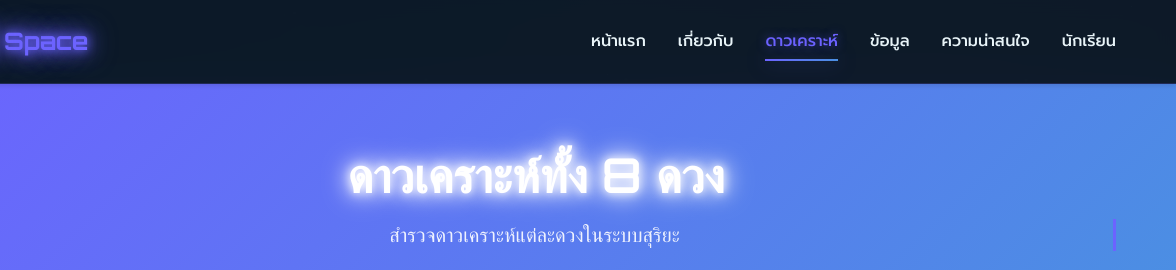
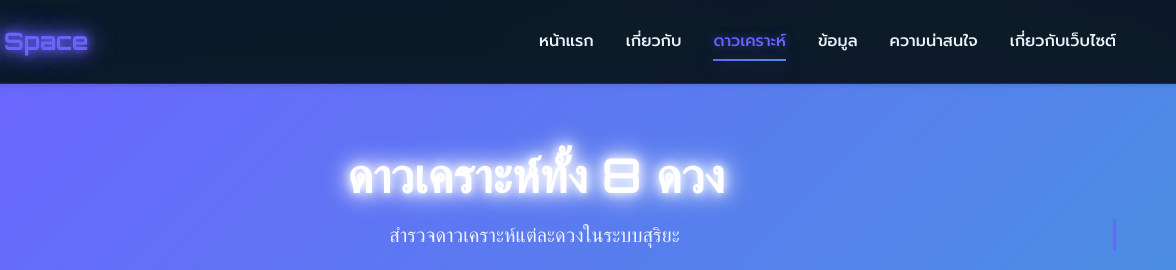
Before and after one commit to siriphong006-debug/SiriphongWeb, a plain HTML site: page types.html in a window 1280 px wide. Shown: the top 270 px of the page, 104-1280 px from the left. Drawn offline with Linux system fonts and the light colour scheme.

Commit message:
Add files via upload

```diff
--- a/types.html
+++ b/types.html
@@ -30,7 +30,7 @@
                 <li><a href="types.html" class="active">ดาวเคราะห์</a></li>
                 <li><a href="recipes.html">ข้อมูล</a></li>
                 <li><a href="benefits.html">ความน่าสนใจ</a></li>
-                <li><a href="student.html">นักเรียน</a></li>
+                <li><a href="student.html">เกี่ยวกับเว็บไซต์</a></li>
             </ul>
             <div class="hamburger">
                 <span></span>
@@ -529,6 +529,7 @@
                         <li><a href="types.html">ดาวเคราะห์</a></li>
                         <li><a href="recipes.html">ข้อมูล</a></li>
                         <li><a href="benefits.html">ความน่าสนใจ</a></li>
+                        <li><a href="student.html">เกี่ยวกับเว็บไซต์</a></li>
                     </ul>
                 </div>
                 <div class="footer-section">
```
Also changed, not shown: about.html (+2 -0 lines), benefits.html (+1 -0 lines), index.html (+1 -0 lines), recipes.html (+1 -0 lines).
